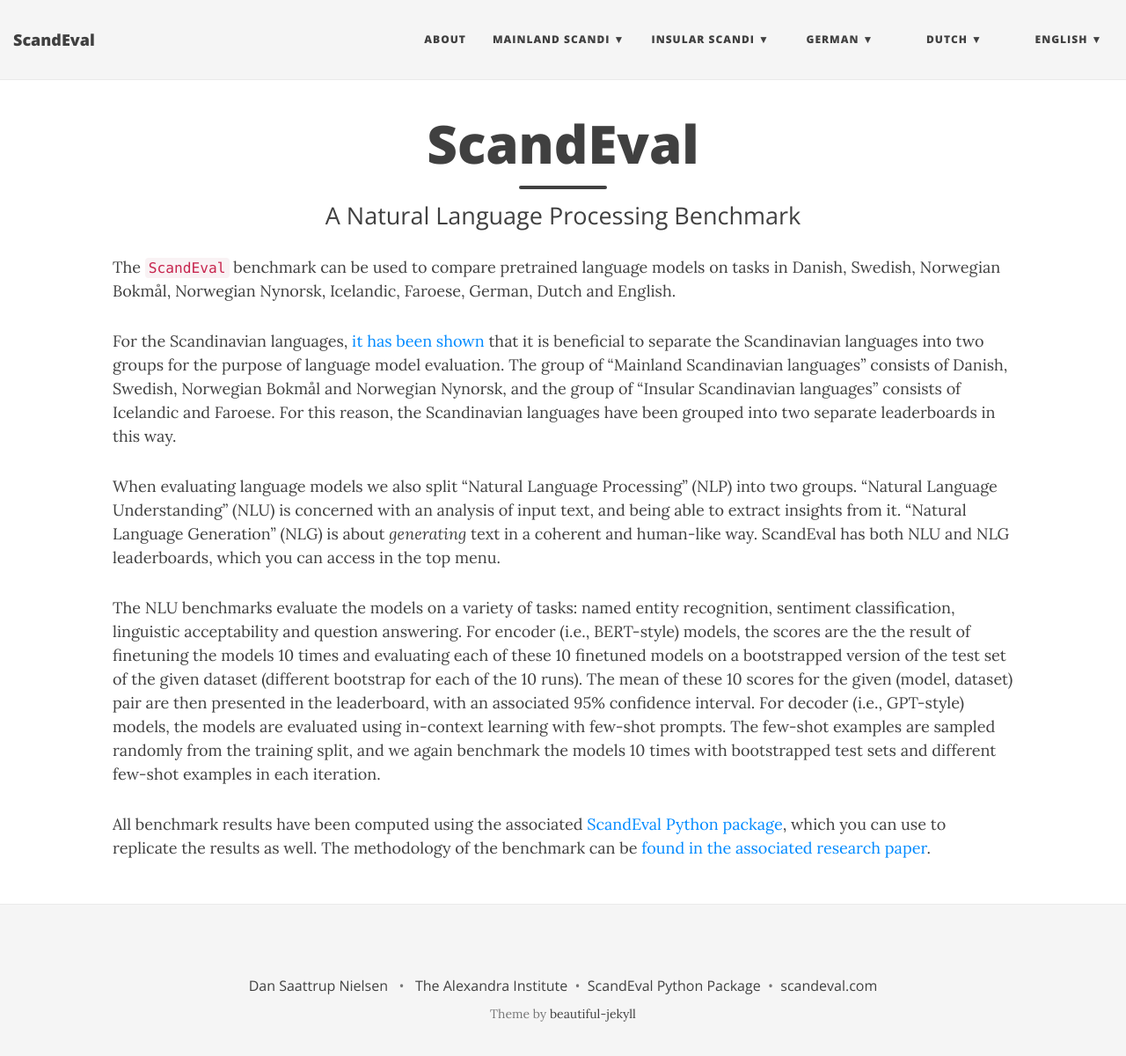
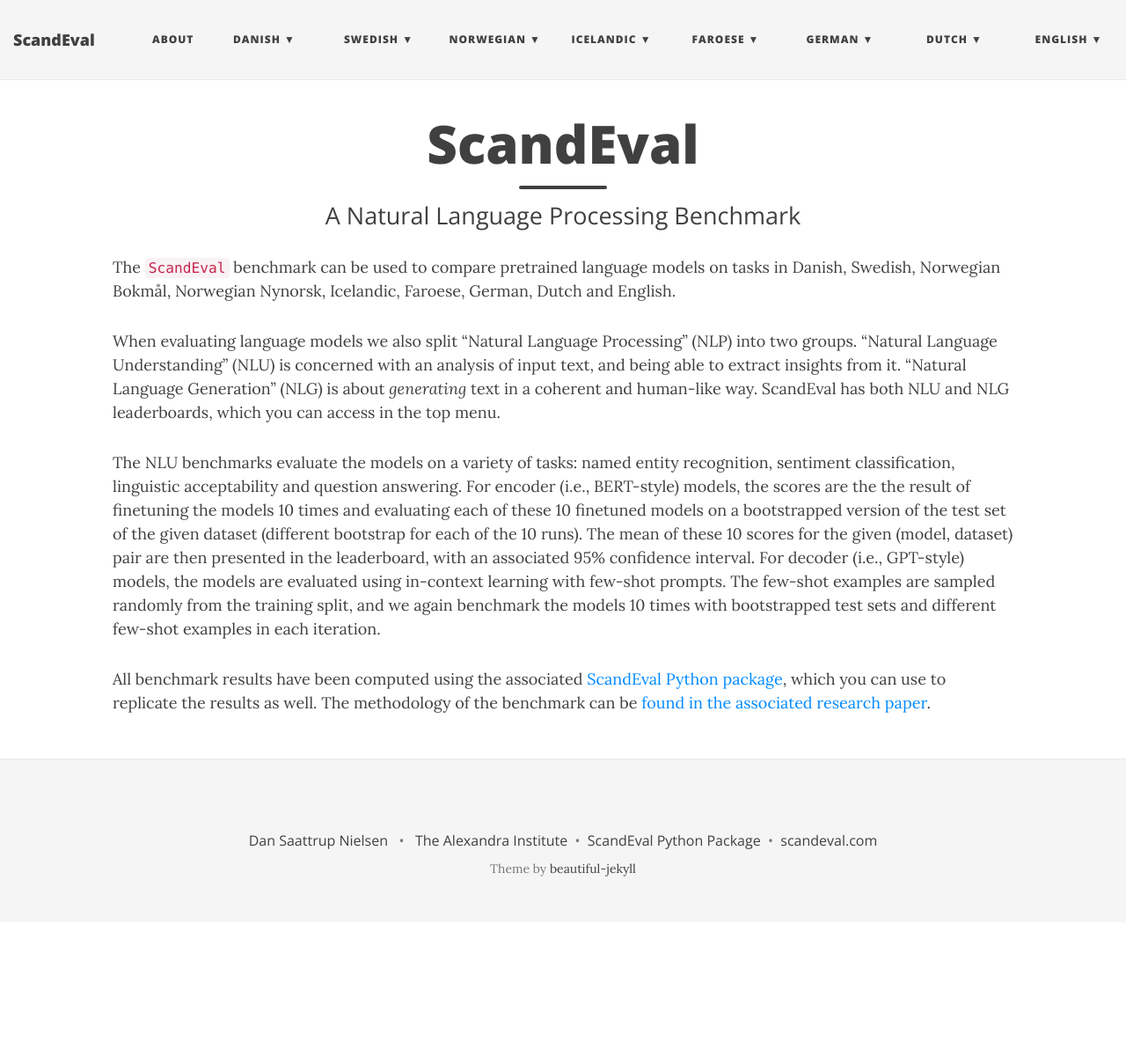
Before and after one commit to ScandEval/scandeval.github.io, a Jekyll site: the page built from index.md, in a window 1280 px wide and 1213 px high. Shown: the top 1200 px of the window at 88% size. Built offline with Jekyll 4.4.1, drawn with Linux system fonts in a browser that asks for light colours; nearby versions of some CDN libraries; a script that is not in the unit is left out.

Commit message:
feat: Separate languages into individual ones

```diff
--- a/_config.yml
+++ b/_config.yml
@@ -18,12 +18,20 @@
 # List of links in the navigation bar
 navbar-links:
   About: "index"
-  Mainland Scandi:
-    - NLU Leaderboard: "mainland-scandinavian-nlu"
-    - NLG Leaderboard: "mainland-scandinavian-nlg"
-  Insular Scandi:
-    - NLU Leaderboard: "insular-scandinavian-nlu"
-    - NLG Leaderboard: "insular-scandinavian-nlg"
+  Danish:
+    - NLU Leaderboard: "danish-nlu"
+    - NLG Leaderboard: "danish-nlg"
+  Swedish:
+    - NLU Leaderboard: "swedish-nlu"
+    - NLG Leaderboard: "swedish-nlg"
+  Norwegian:
+    - NLU Leaderboard: "norwegian-nlu"
+    - NLG Leaderboard: "norwegian-nlg"
+  Icelandic:
+    - NLU Leaderboard: "icelandic-nlu"
+    - NLG Leaderboard: "icelandic-nlg"
+  Faroese:
+    - NLU Leaderboard: "faroese-nlu"
   German:
     - NLU Leaderboard: "german-nlu"
     - NLG Leaderboard: "german-nlg"
--- a/index.md
+++ b/index.md
@@ -9,14 +9,6 @@
 The `ScandEval` benchmark can be used to compare pretrained language models on tasks in
 Danish, Swedish, Norwegian Bokmål, Norwegian Nynorsk, Icelandic, Faroese, German, Dutch
 and English.
-
-For the Scandinavian languages, [it has been
-shown](https://aclanthology.org/2023.nodalida-1.20/) that it is beneficial to separate
-the Scandinavian languages into two groups for the purpose of language model
-evaluation. The group of "Mainland Scandinavian languages" consists of Danish, Swedish,
-Norwegian Bokmål and Norwegian Nynorsk, and the group of "Insular Scandinavian
-languages" consists of Icelandic and Faroese. For this reason, the Scandinavian
-languages have been grouped into two separate leaderboards in this way.
 
 When evaluating language models we also split "Natural Language Processing" (NLP) into
 two groups. "Natural Language Understanding" (NLU) is concerned with an analysis of
```
Also changed, not shown: 1 other file.
